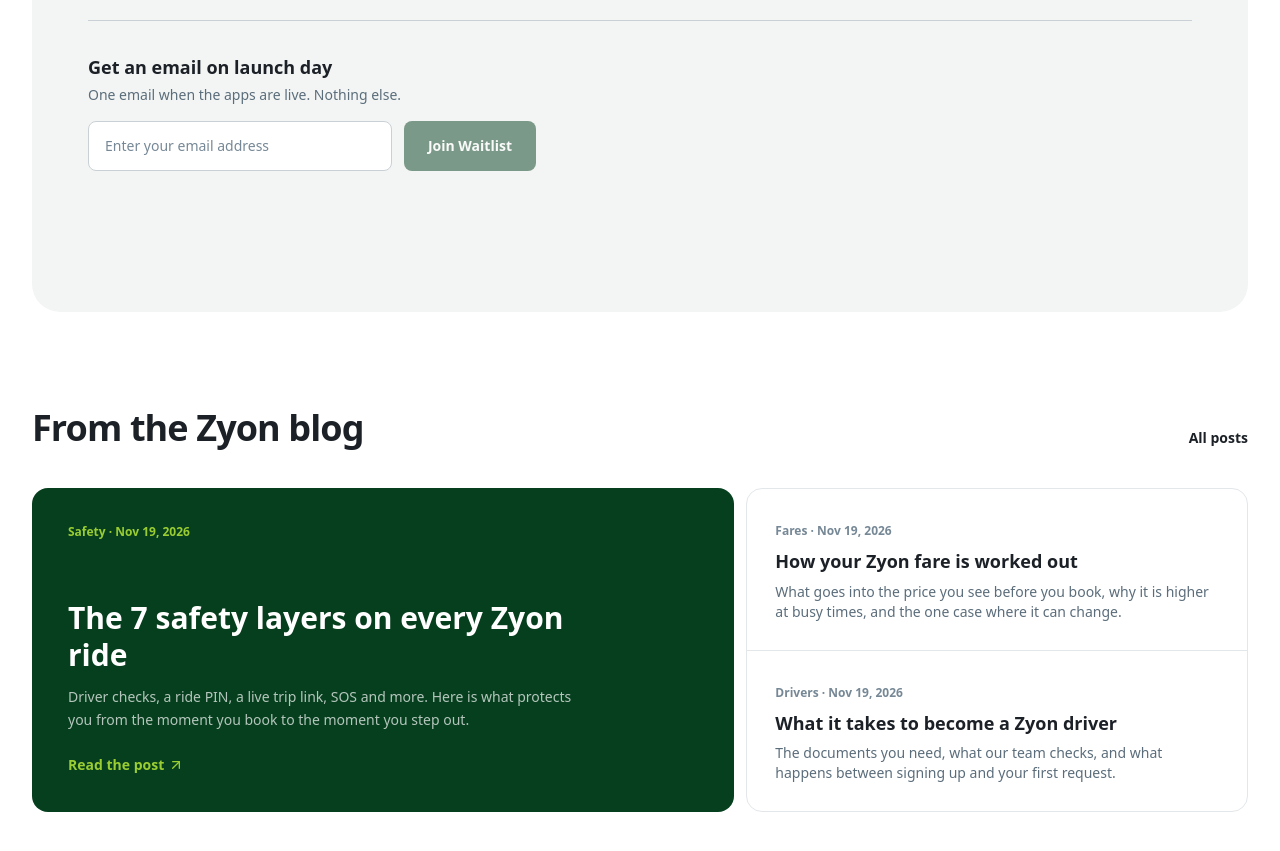
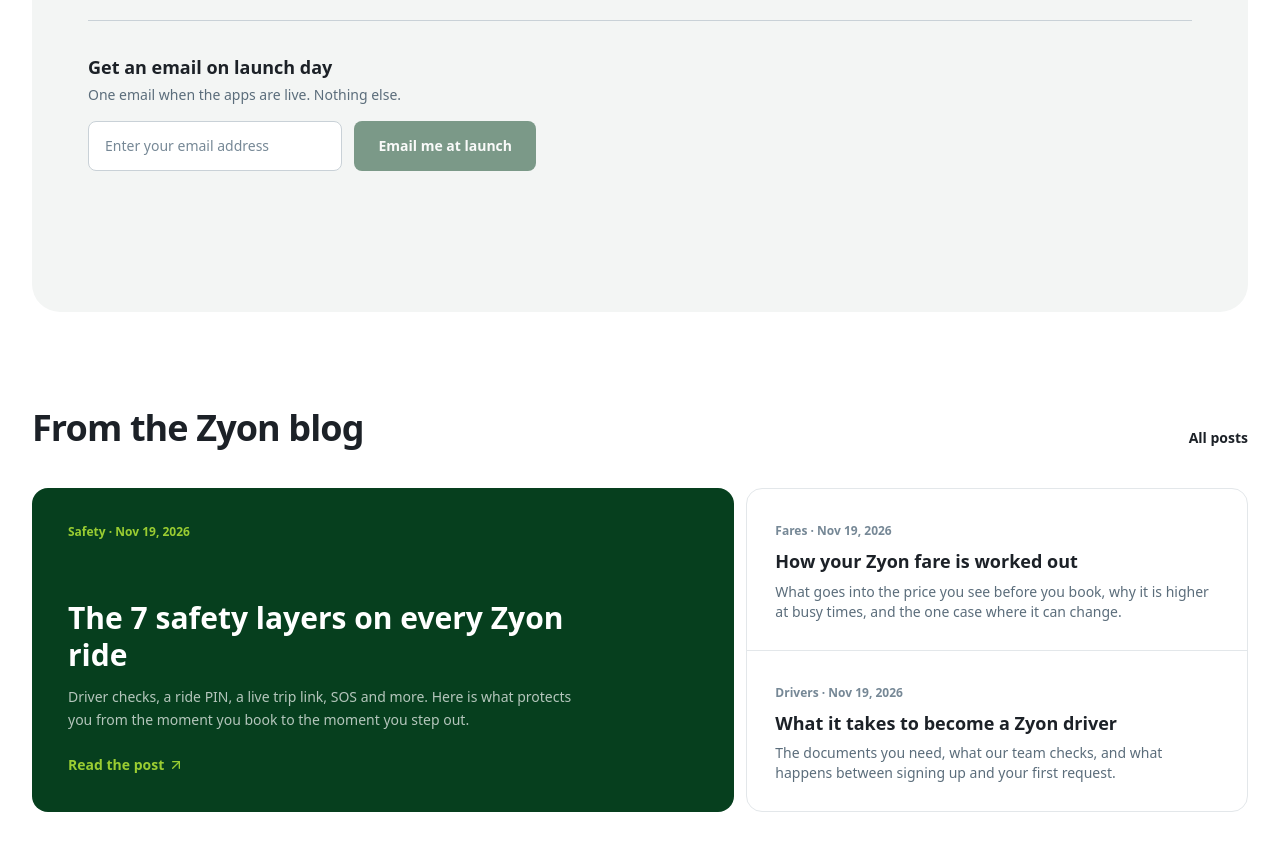
Before and after one commit to ICOWEB-AGENCY/bglory-rides, a Next.js app: page / in a window 1280 px wide. Shown: the part 3300-4151 px from the top of the page. Built offline with nearby package versions, Linux system fonts and the light colour scheme.

Commit message:
fix(site): waitlist button says what it does

```diff
--- a/src/components/WaitlistForm.tsx
+++ b/src/components/WaitlistForm.tsx
@@ -68,7 +68,7 @@ export default function WaitlistForm() {
           disabled={status === "sending" || !token}
           className="w-full sm:w-auto px-6 py-3.5 rounded-lg bg-brand text-white text-sm font-semibold hover:bg-brand-mid transition-colors shrink-0 cursor-pointer disabled:opacity-50 disabled:cursor-not-allowed dark:bg-lime dark:text-brand dark:hover:bg-primary-300"
         >
-          {status === "sending" ? "Joining..." : "Join Waitlist"}
+          {status === "sending" ? "Sending..." : "Email me at launch"}
         </button>
       </form>
 
```
